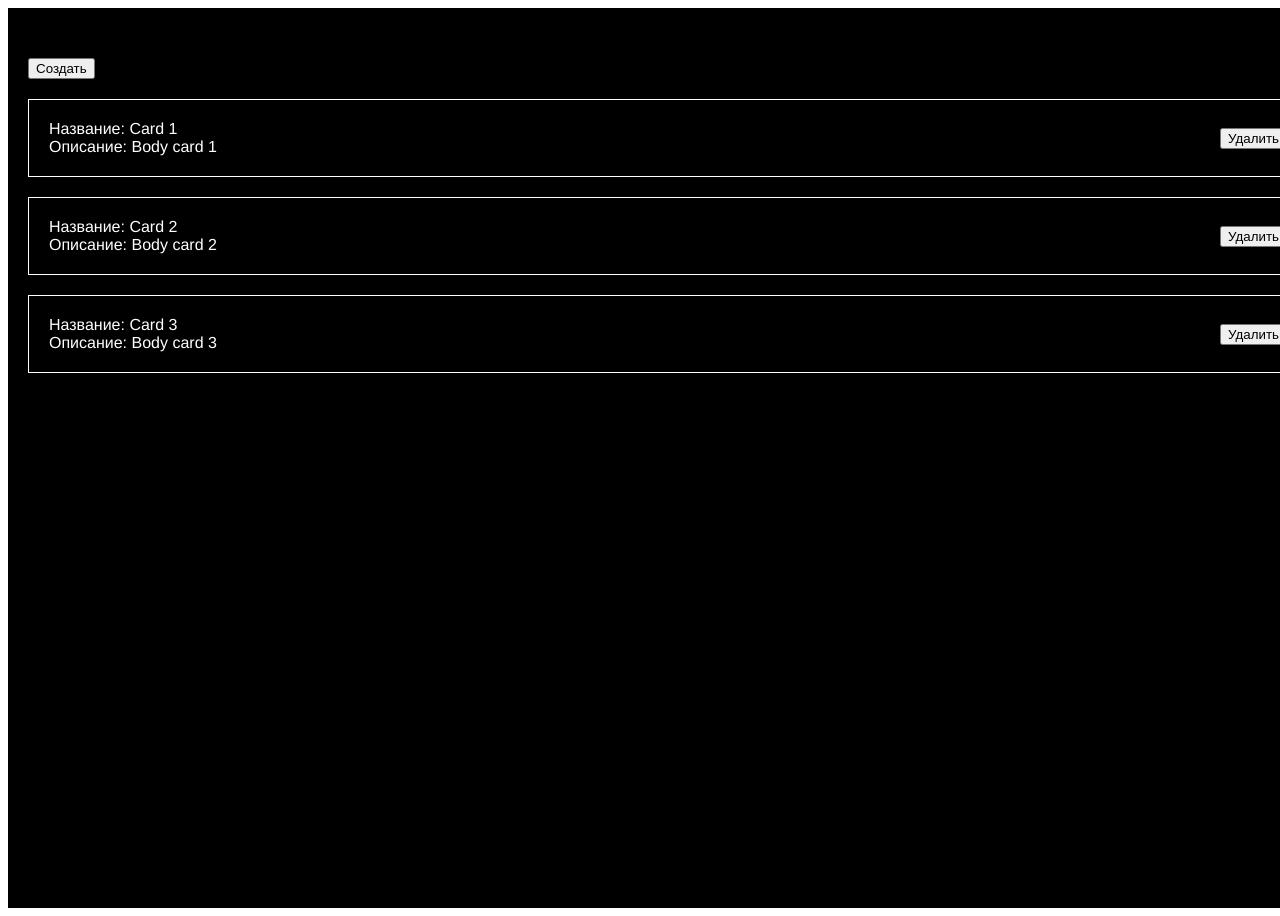
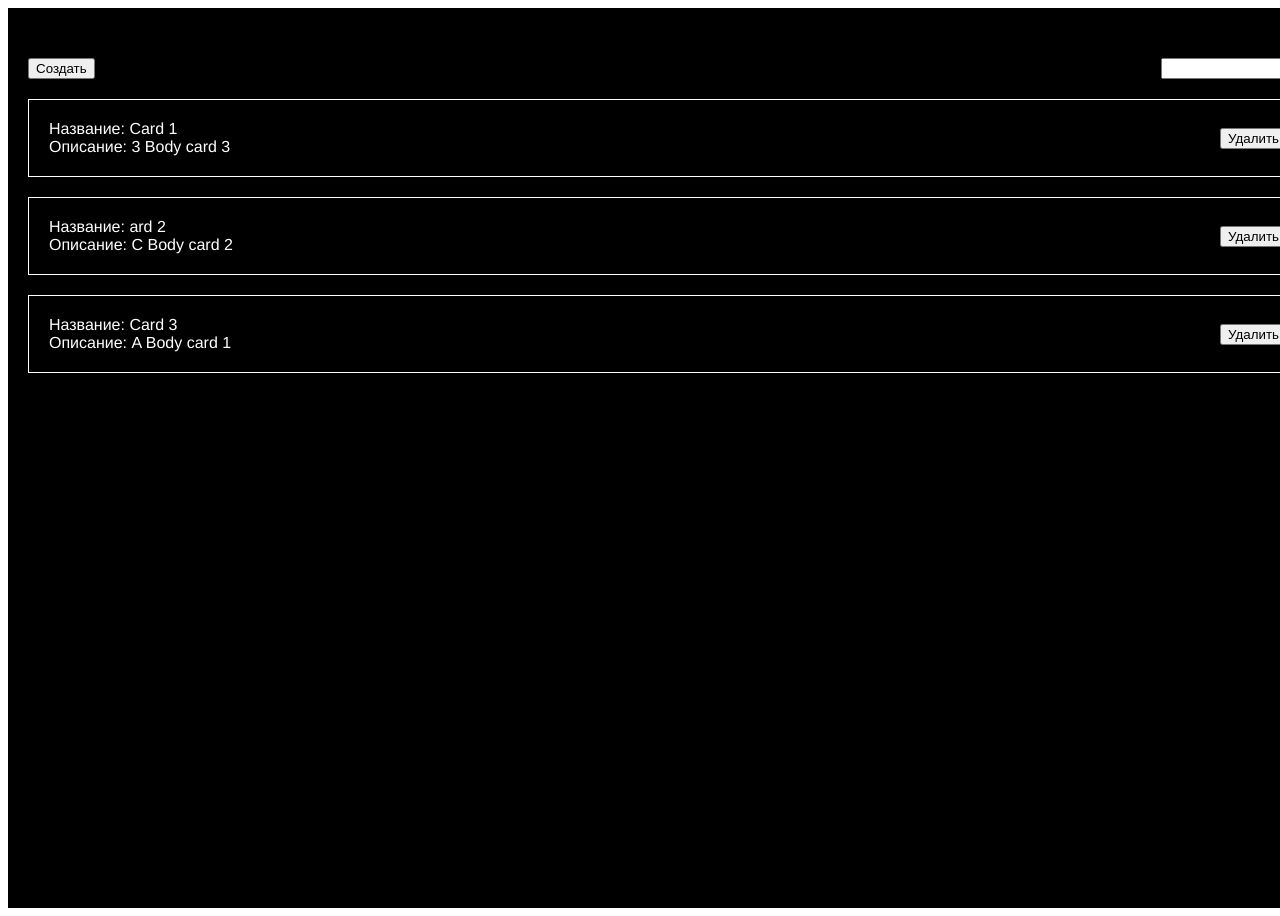
Before and after one commit to Zagorevsky/board-vue, a Vue app: page / in a window 1280 px wide. Shown: the top 916 px of the page. Built offline with nearby package versions, Linux system fonts and the light colour scheme; the HTML template or start-up script is replaced by a standard one.

Commit message:
feat: CardSelect

```diff
--- a/src/App.vue
+++ b/src/App.vue
@@ -1,10 +1,13 @@
 <template>
   <div class="app">
-    <card-button @click="openPopup">Создать</card-button>
+    <div class="top">
+      <card-button @click="openPopup">Создать</card-button>
+      <card-select v-model="selectedSort" :options="sortOptions" />
+    </div>
     <card-popup v-model:show="popup">
       <card-form @create="createCard" />
     </card-popup>
-    <card-list :cards="cards" @remove="removeCard"/>
+    <card-list :cards="sortedCards" @remove="removeCard" />
   </div>
 </template>
 
@@ -19,11 +22,16 @@ export default {
   data() {
     return {
       cards: [
-        { id: 1, title: 'Card 1', body: 'Body card 1' },
-        { id: 2, title: 'Card 2', body: 'Body card 2' },
-        { id: 3, title: 'Card 3', body: 'Body card 3' },
+        { id: 1, title: 'Card 1', body: '3 Body card 3' },
+        { id: 2, title: 'ard 2', body: 'C Body card 2' },
+        { id: 3, title: 'Card 3', body: 'A Body card 1' },
       ],
       popup: false,
+      selectedSort: '',
+      sortOptions: [
+        { value: 'title', name: 'По нзванию' },
+        { value: 'body', name: 'По строке' },
+      ]
     }
   },
   methods: {
@@ -35,6 +43,11 @@ export default {
     },
     openPopup() {
       this.popup = true;
+    },
+  },
+  computed: {
+    sortedCards() {
+      return [...this.cards].sort((card1, card2) => card1[this.selectedSort]?.localeCompare(card2[this.selectedSort]))
     }
   }
 }
@@ -46,6 +59,7 @@ export default {
   padding: 0;
   display: flex;
 }
+
 #app {
   font-family: Avenir, Helvetica, Arial, sans-serif;
   background-color: #000000;
@@ -56,4 +70,9 @@ export default {
   margin: 0;
   padding: 50px 20px 50px 20px;
 }
+
+.top {
+  display: flex;
+  justify-content: space-between;
+}
 </style>
--- a/src/components/UI/CardPopup.vue
+++ b/src/components/UI/CardPopup.vue
@@ -26,12 +26,20 @@ export default {
 <style scoped>
 
 .popup {
+  display: flex;
+  align-items: center;
+  justify-content: center;
+  position: fixed;
+  background-color: rgba(0, 0, 0, .5);
   top: 0;
   right: 0;
   bottom: 0;
   left: 0;
-  display: flex;
-  position: fixed;
+  color: #000000;
+  transition: opacity 0.5s, visibility 0s linear 0.5s;
+  z-index: 2;
+  padding: 0;
+  margin: 0;
 }
 
 .popup__content {
--- /dev/null
+++ b/src/components/UI/CardSelect.vue
@@ -0,0 +1,30 @@
+<template>
+  <select v-model="modeleValue" @change="changeOption">
+    <option disabled value="">Выбирите из списка</option>
+    <option v-for="option in options" :key="option.value" :value="option.value">{{ option.name }}</option>
+  </select>
+</template>
+
+<script>
+
+export default {
+  name: 'card-select',
+  props: {
+    modelValue: {
+      type: String
+    },
+    options: {
+      type: Array,
+      default: () => [],
+    }
+  },
+  methods: {
+    changeOption(event) {
+      this.$emit('update:moduleValue', event)
+    },
+  }
+}
+</script>
+
+<style scoped>
+</style>
--- a/src/components/UI/index.js
+++ b/src/components/UI/index.js
@@ -1,7 +1,8 @@
 import CardButton from './CardButton';
 import CardInput from './CardInput';
-import CardPopup from './CardPopup'
+import CardPopup from './CardPopup';
+import CardSelect from './CardSelect'
 
 export default [
-  CardButton, CardInput, CardPopup
+  CardButton, CardInput, CardPopup, CardSelect
 ]
```
